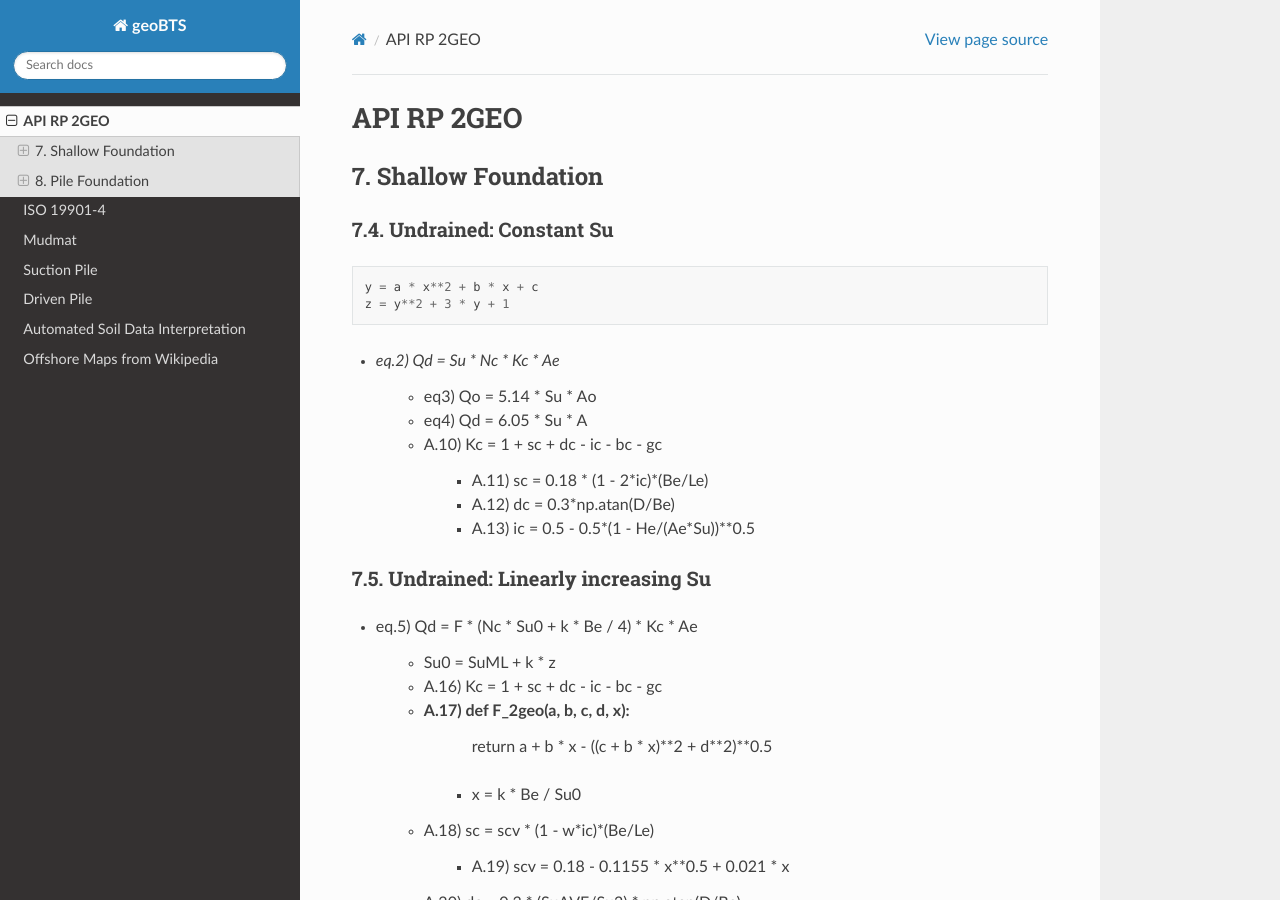
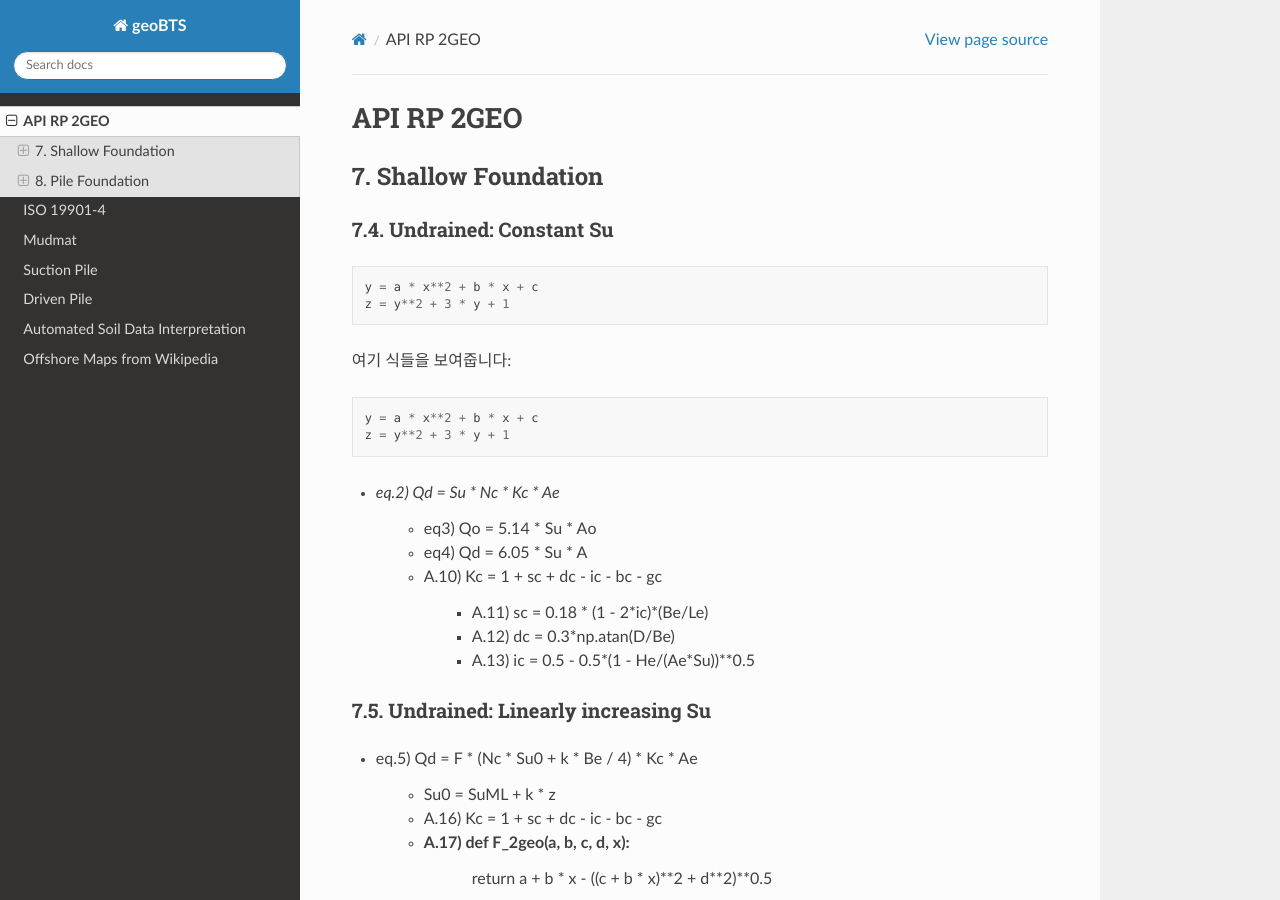
Before and after one commit to jungsohn/geoBTS, a Sphinx documentation site: the page built from docs/source/API_2GEO.rst, in a window 1280 px wide and 900 px high. Built offline with Sphinx 7.4.7 and the Read the Docs theme 3.1.0, drawn with Linux system fonts in a browser that asks for light colours.

Commit message:
Update API_2GEO.rst

```diff
--- a/docs/source/API_2GEO.rst
+++ b/docs/source/API_2GEO.rst
@@ -11,6 +11,12 @@
 
    y = a * x**2 + b * x + c
    z = y**2 + 3 * y + 1
+
+여기 식들을 보여줍니다::
+
+    y = a * x**2 + b * x + c
+    z = y**2 + 3 * y + 1
+
 
 
 - `eq.2) Qd = Su * Nc * Kc * Ae`
```
